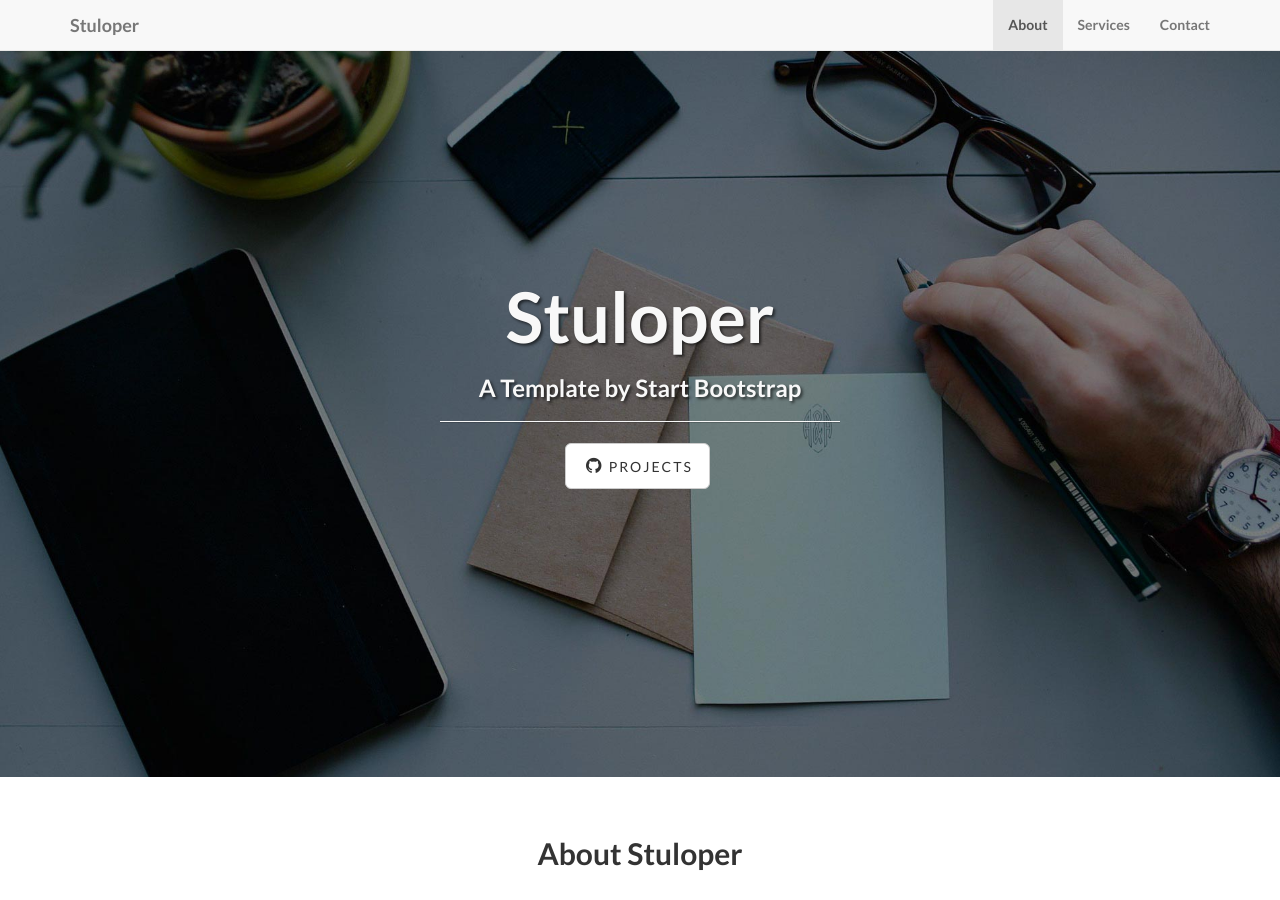
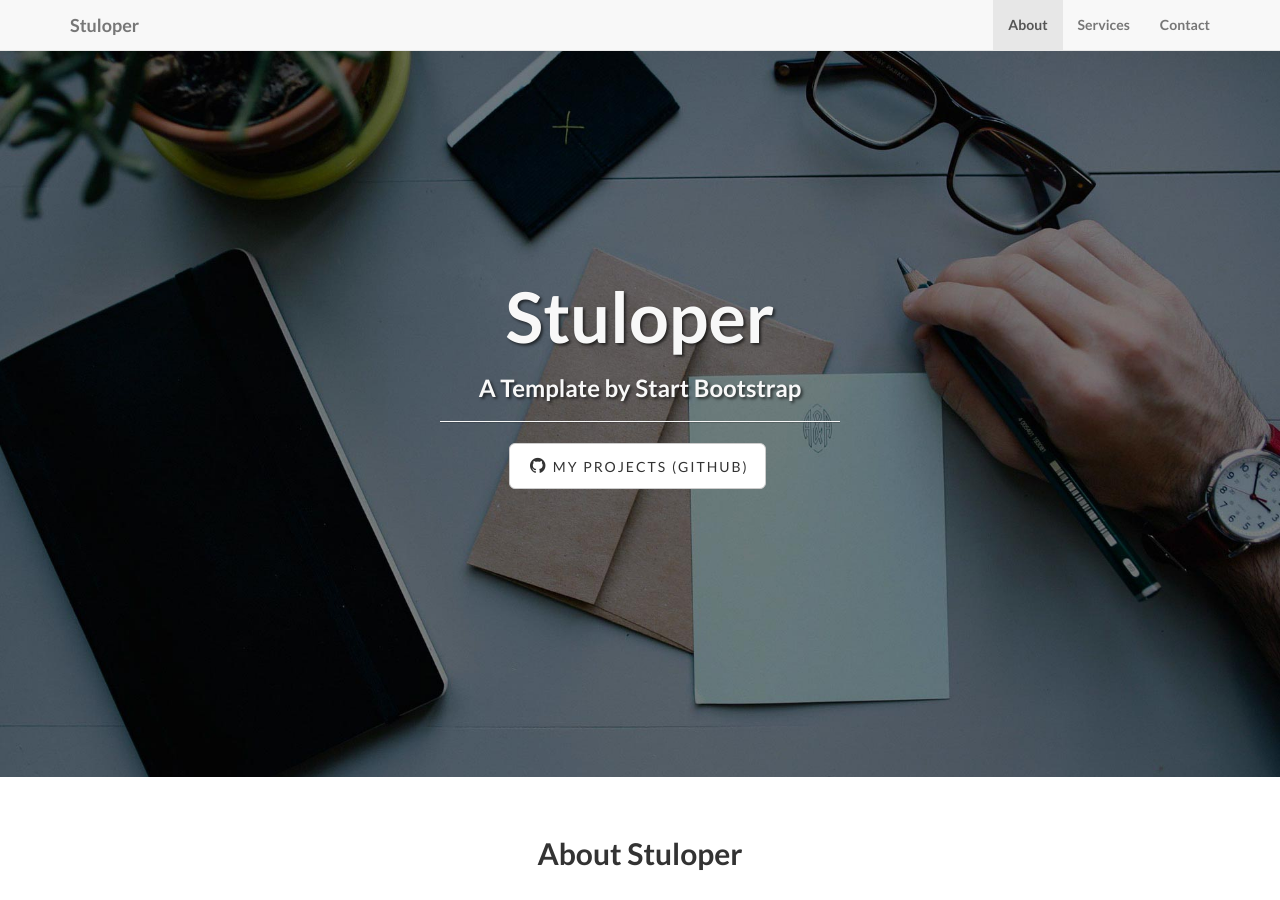
Before and after one commit to stuloper/page, a Jekyll site: the page built from index.html, in a window 1280 px wide and 900 px high. Built offline with Jekyll 4.4.1, drawn with Linux system fonts in a browser that asks for light colours; some of the changed text lies outside the part shown.

Commit message:
Update _config.yml

```diff
--- a/_config.yml
+++ b/_config.yml
@@ -25,5 +25,5 @@
 # ----------------------- #
 
 social:
-  - title: projects
+  - title: my projects (github)
     url: https://github.com/stuloper/project
```
